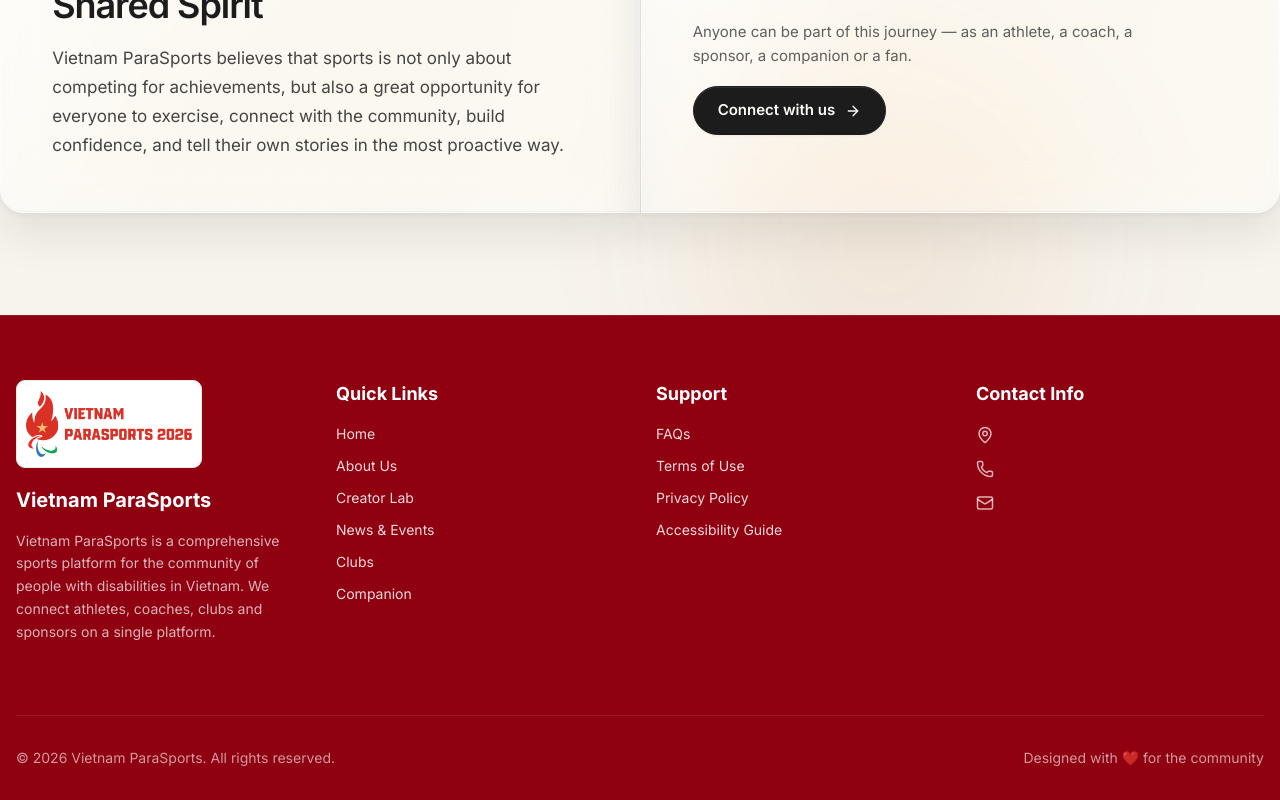
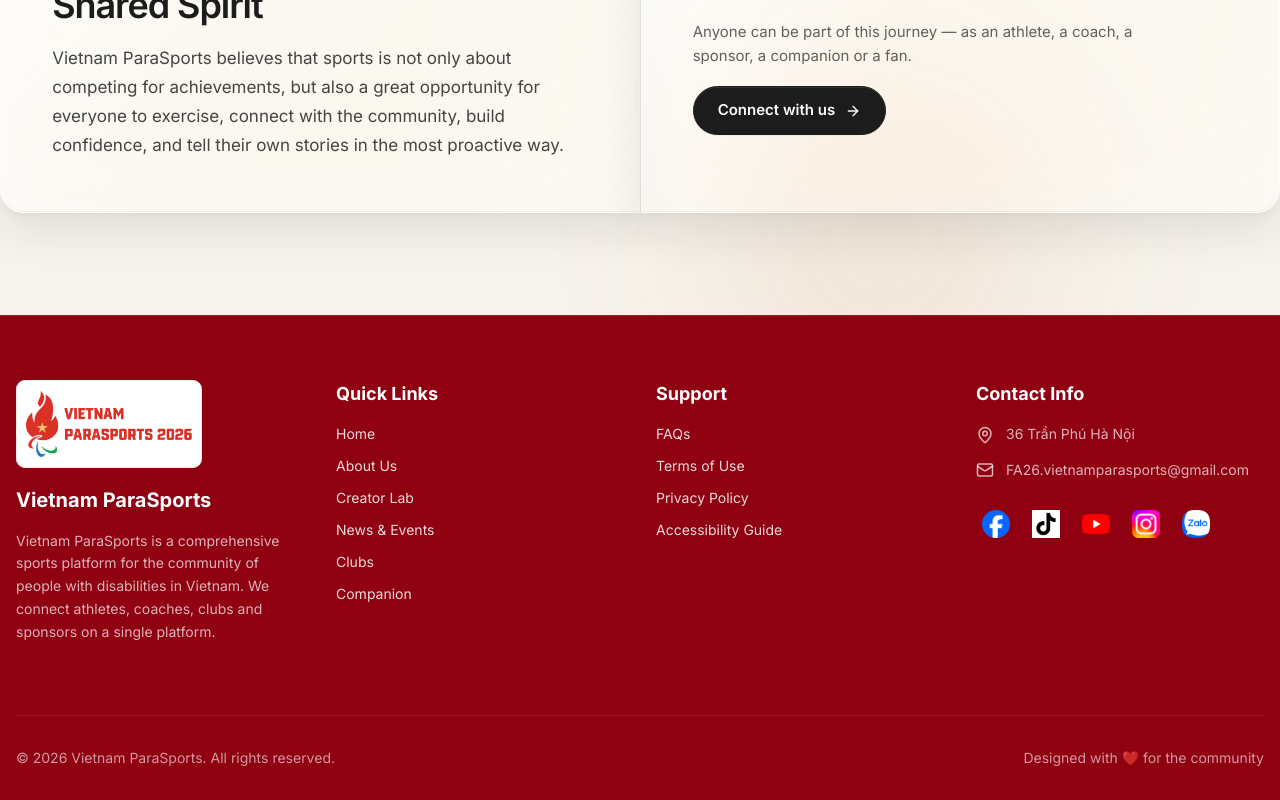
Before and after one commit to CuCaRot171203/vietnamparalympic, a Next.js app in the folder web-client/: page /en/about in a window 1280 px wide. Shown: the part 2884-3684 px from the top of the page. Built offline with nearby package versions, Linux system fonts and the light colour scheme; no server answers; sample sign-in values are in the browser's storage.

Commit message:
[161126] GIT COMMIT LINK SOCIAL

```diff
--- a/web-client/src/components/Footer.tsx
+++ b/web-client/src/components/Footer.tsx
@@ -1,8 +1,5 @@
 "use client";
 
-import { getApiUrl } from "@/utils/api";
-
-import DOMPurify from "isomorphic-dompurify";
 import Link from "next/link";
 import Image from "next/image";
 import styles from "./footer.module.css";
@@ -10,16 +7,6 @@ import * as Icons from "lucide-react";
 import { useLanguage } from "@/hooks/useTranslation";
 import { useSettings } from "@/components/SettingsProvider";
 import { usePathname } from "next/navigation";
-import { useState, useEffect } from "react";
-
-interface SocialLink {
-  id: string;
-  name: string;
-  url: string;
-  icon: string;
-  isActive: boolean;
-  order: number;
-}
 
 const socialAssets: Record<string, string> = {
   facebook: "/social/FACEBOOK.webp",
@@ -36,28 +23,18 @@ const socialNames: Record<string, string> = {
   zalo: "Zalo",
 };
 
+const socialUrls: Record<string, string> = {
+  facebook: "https://www.facebook.com/vietnamparasports.vn",
+  tiktok: "https://www.tiktok.com/@vietnamparasports",
+  youtube: "https://www.youtube.com/@VietnamParasport",
+  instagram: "https://www.facebook.com/vietnamparasports.vn",
+  zalo: "https://www.facebook.com/vietnamparasports.vn",
+};
+
 export default function Footer() {
   const pathname = usePathname();
   const { t, language } = useLanguage();
   const { settings } = useSettings();
-  const [socialLinks, setSocialLinks] = useState<SocialLink[]>([]);
-
-  useEffect(() => {
-    const fetchSocialLinks = async () => {
-      try {
-        const apiUrl = getApiUrl("/");
-        const res = await fetch(`${apiUrl}/social-links?activeOnly=true`);
-        if (res.ok) {
-          const envelope = await res.json();
-          setSocialLinks(envelope?.data || []);
-        }
-      } catch (err) {
-        console.error(err);
-      }
-    };
-    fetchSocialLinks();
-  }, []);
-
   const isAdminRoute =
     pathname &&
     (pathname.startsWith("/admin") || /^\/[a-z]{2}\/admin/.test(pathname));
@@ -73,12 +50,8 @@ export default function Footer() {
     (language === "vi"
       ? "Vietnam ParaSports là nền tảng thể thao toàn diện dành cho cộng đồng người khuyết tật Việt Nam. Chúng tôi kết nối vận động viên, huấn luyện viên, câu lạc bộ và nhà tài trợ trên một nền tảng duy nhất."
       : "Vietnam ParaSports is a comprehensive sports platform for the community of people with disabilities in Vietnam. We connect athletes, coaches, clubs and sponsors on a single platform.");
-  const footerAddress =
-    language === "vi"
-      ? settings?.footerContent?.addressVi
-      : settings?.footerContent?.addressEn;
-  const footerPhone = settings?.footerContent?.phone;
-  const footerEmail = settings?.footerContent?.email;
+  const footerAddress = "36 Trần Phú Hà Nội";
+  const footerEmail = "FA26.vietnamparasports@gmail.com";
 
   const footerStyle = {
     backgroundColor: settings?.FOOTER_COLOR || "var(--header-bg, #1e3a8a)",
@@ -235,81 +208,49 @@ export default function Footer() {
                 <span>{footerAddress}</span>
               </li>
               <li className="flex items-center gap-3">
-                <Icons.Phone
-                  size={18}
-                  className="text-[var(--footer-fg)]/70 shrink-0"
-                />
-                <span>{footerPhone}</span>
-              </li>
-              <li className="flex items-center gap-3">
                 <Icons.Mail
                   size={18}
                   className="text-[var(--footer-fg)]/70 shrink-0"
                 />
                 <a
                   href={`mailto:${footerEmail}`}
-                  className="hover:text-[var(--footer-fg)] transition-colors"
+                  className="min-w-0 break-all hover:text-[var(--footer-fg)] transition-colors"
                 >
                   {footerEmail}
                 </a>
               </li>
             </ul>
-            {socialLinks.length > 0 && (
             <div className={styles.socialLinks}>
-                {socialLinks.map((link) => {
-                  const identity = `${link.name} ${link.url}`.toLowerCase();
-                  const platform = Object.keys(socialAssets).find((name) =>
-                    identity.includes(name),
-                  );
-                  const asset = platform ? socialAssets[platform] : undefined;
-                  const platformName = platform
-                    ? socialNames[platform]
-                    : link.name;
-                  const tooltipId = `footer-social-${link.id}`;
-                  const iconVal = (link.icon || "").trim();
-                  const isSvg = iconVal.startsWith("<svg");
-
+              {Object.keys(socialNames).map((platform) => {
+                const tooltipId = `footer-social-${platform}`;
                 return (
-                    <div key={link.id} className={styles.socialItem}>
+                  <div key={platform} className={styles.socialItem}>
                     <a
-                        href={link.url}
+                      href={socialUrls[platform]}
                       target="_blank"
                       rel="noopener noreferrer"
-                        className={
-                          asset
-                            ? styles.socialLogo
-                            : `flex items-center justify-center bg-[var(--footer-fg)]/10 hover:bg-[var(--footer-fg)]/20 text-[var(--footer-fg)]/70 hover:text-[var(--footer-fg)] transition-colors ${isSvg ? "w-10 h-10 rounded-full" : "px-3 py-1.5 rounded-full text-xs font-semibold uppercase"}`
-                        }
-                        aria-label={platformName}
+                      className={styles.socialLogo}
+                      aria-label={socialNames[platform]}
                       aria-describedby={tooltipId}
                     >
-                        {asset ? (
-                          <Image src={asset} width={28} height={28} alt="" />
-                        ) : isSvg ? (
-                          <div
-                            dangerouslySetInnerHTML={{
-                              __html: DOMPurify.sanitize(iconVal, {
-                                USE_PROFILES: { svg: true },
-                              }),
-                            }}
-                            className="w-5 h-5 flex items-center justify-center [&>svg]:w-full [&>svg]:h-full [&>svg]:fill-current"
+                      <Image
+                        src={socialAssets[platform]}
+                        width={28}
+                        height={28}
+                        alt=""
                       />
-                        ) : (
-                          <span>{iconVal || link.name}</span>
-                        )}
                     </a>
                     <span
                       id={tooltipId}
                       role="tooltip"
                       className={styles.tooltip}
                     >
-                        {platformName}
+                      {socialNames[platform]}
                     </span>
                   </div>
                 );
               })}
             </div>
-            )}
           </div>
         </div>
 
```
Lines whose indentation alone changed are shown as unchanged.
